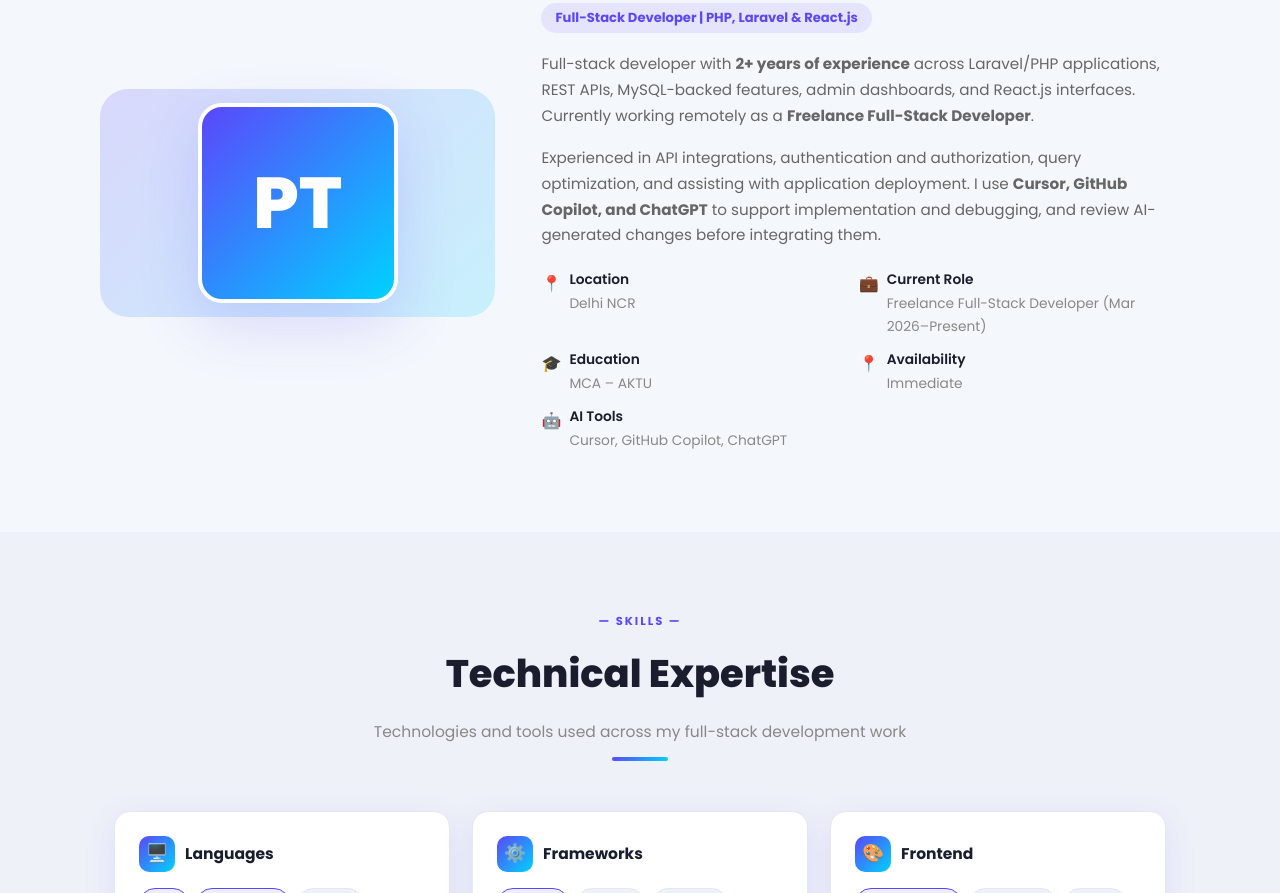
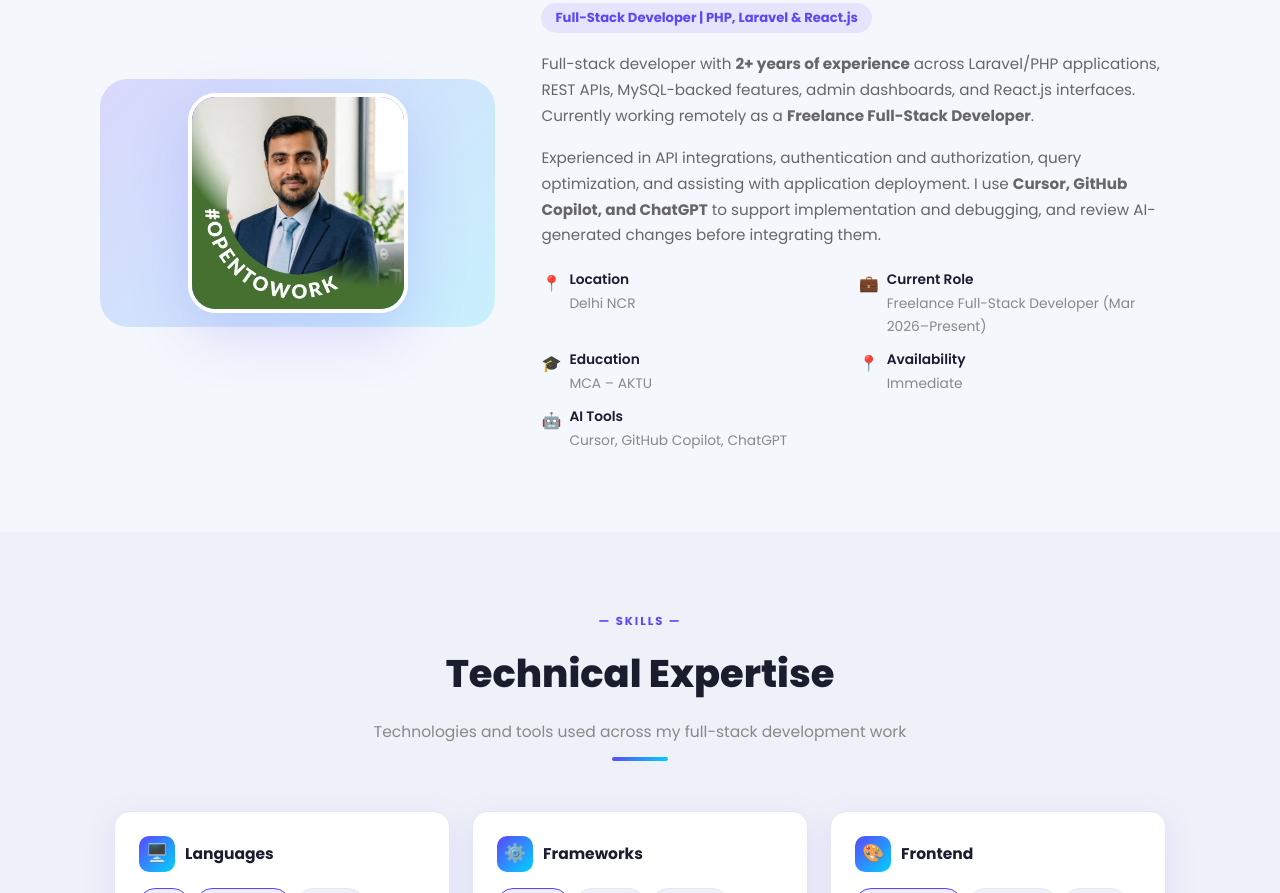
Before and after one commit to puneettomar31/puneettomar31.github.io, a plain HTML site: page index.html in a window 1280 px wide. Shown: the part 1216-2109 px from the top of the page. Drawn offline with Linux system fonts and the light colour scheme.

Commit message:
Add profile photo to portfolio
Co-authored-by: Copilot <223556219+Copilot@users.noreply.github.com>

```diff
--- a/index.html
+++ b/index.html
@@ -118,7 +118,7 @@
       <div class="about-grid">
         <div class="about-avatar-wrap slide-left">
           <div class="about-avatar-ring"></div>
-          <div class="about-avatar">PT</div>
+          <img class="about-avatar" src="./images/1775435290369.webp" alt="Puneet Tomar, full-stack developer, open to work" loading="lazy" width="400" height="400">
         </div>
         <div class="about-text slide-right">
           <h3>Puneet Tomar</h3>
--- a/style.css
+++ b/style.css
@@ -157,7 +157,7 @@ button, a, input, textarea { -webkit-tap-highlight-color: transparent; }
    ============================================================ */
 .about-grid { display: grid; grid-template-columns: 1fr 1.7fr; gap: 60px; align-items: center; }
 .about-avatar-wrap { position: relative; display: flex; justify-content: center; }
-.about-avatar { width: 200px; height: 200px; border-radius: 24px; background: var(--gradient); display: flex; align-items: center; justify-content: center; font-size: 4.5rem; color: #fff; font-weight: 800; border: 4px solid var(--card); box-shadow: var(--shadow-lg); position: relative; z-index: 1; }
+.about-avatar { width: 220px; height: 220px; border-radius: 28px; background: var(--gradient); object-fit: cover; object-position: center 42%; border: 4px solid var(--card); box-shadow: var(--shadow-lg); position: relative; z-index: 1; }
 .about-avatar-ring { position: absolute; inset: -14px; border-radius: 30px; background: var(--gradient); z-index: 0; opacity: 0.18; border-radius: 28px; }
 .about-text h3 { font-size: 1.55rem; font-weight: 800; margin-bottom: 6px; color: var(--text); }
 .role-tag { display: inline-block; font-size: 0.82rem; font-weight: 700; color: var(--brand); background: var(--brand-soft); padding: 4px 14px; border-radius: 50px; margin-bottom: 18px; }
```
Also changed, not shown: images/1775435290369.webp (added).
